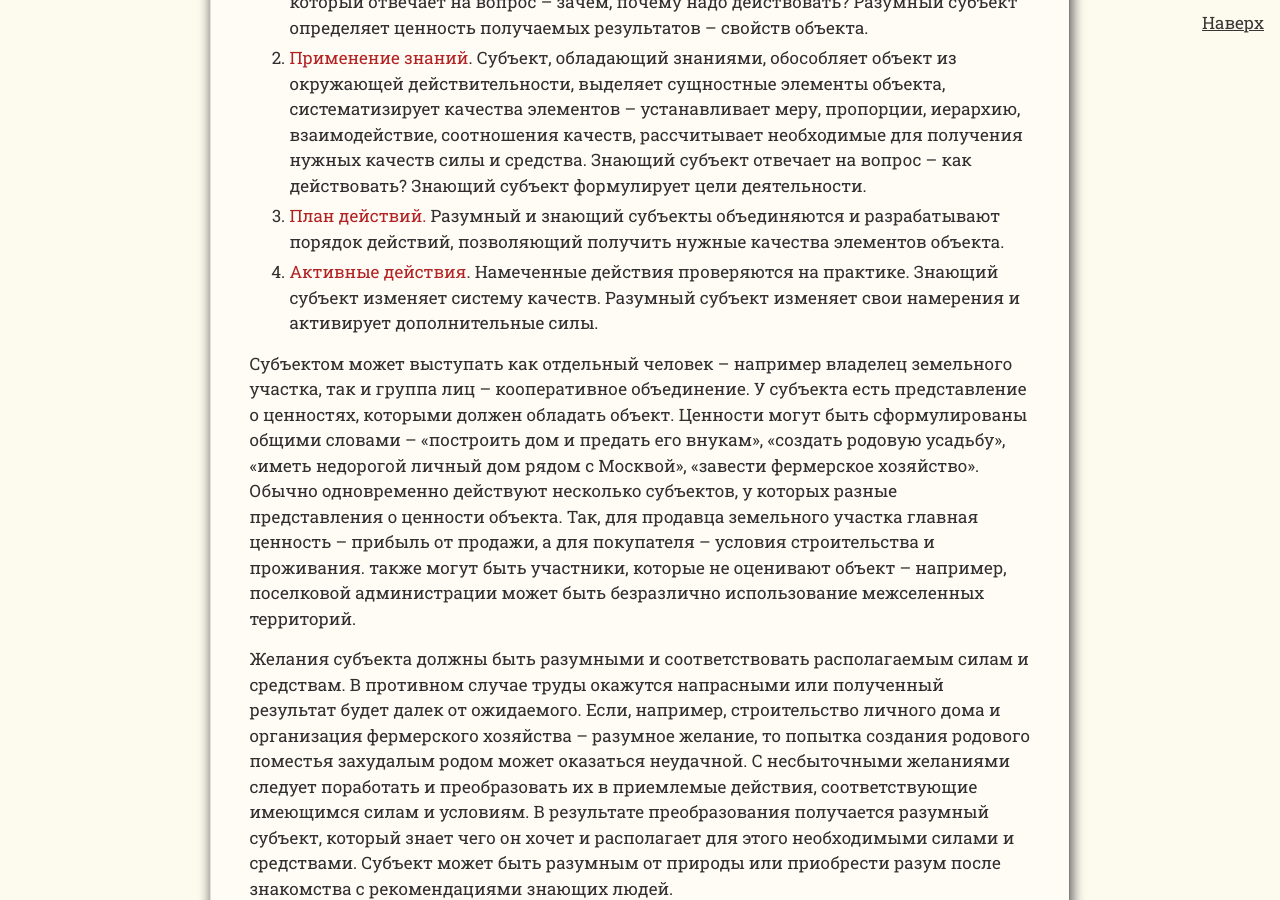
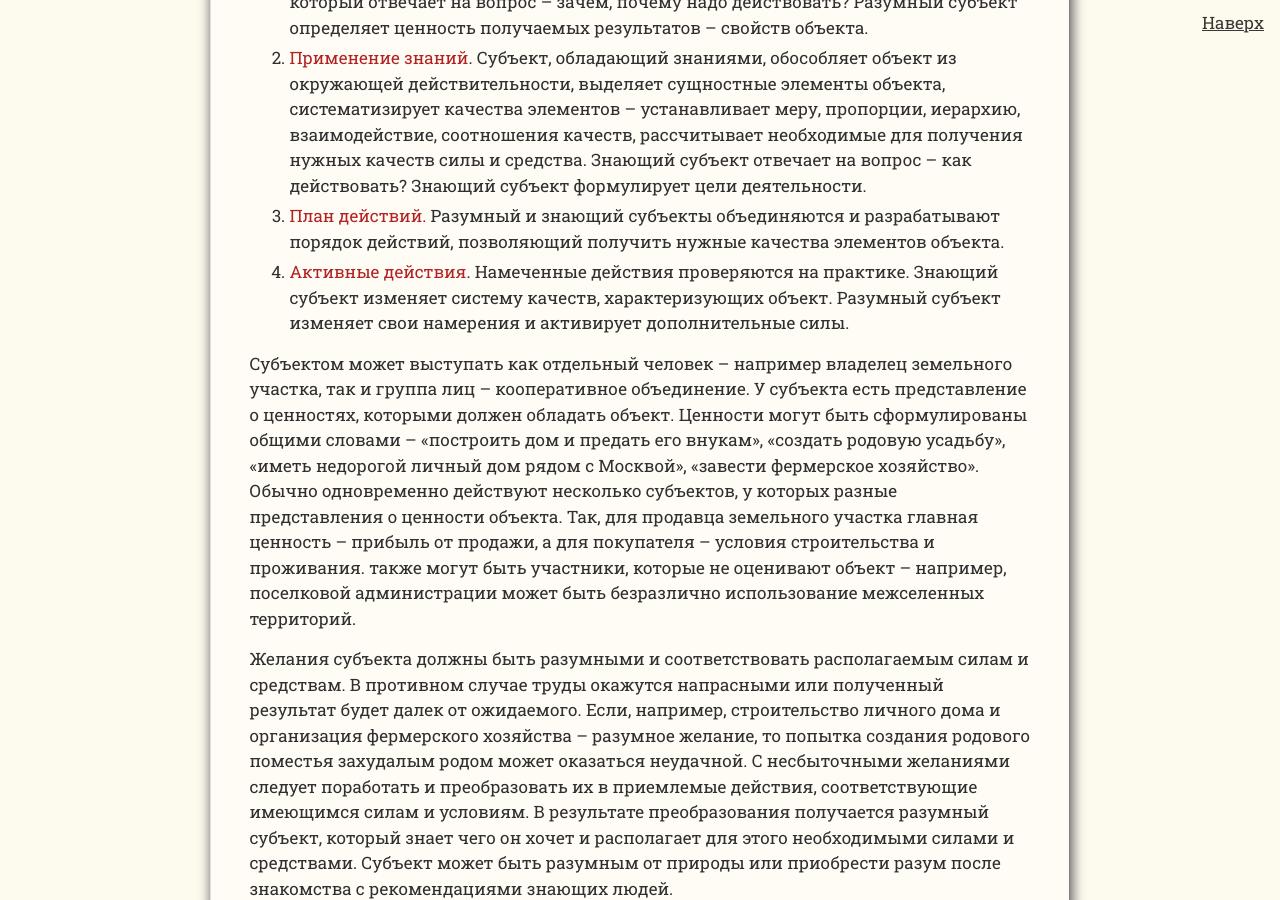
Before and after one commit to SergSi/land-use-art, a Jekyll site: the page built from _posts/2024-12-07-alhimia.md, in a window 1280 px wide and 900 px high, scrolled down 5363 px. Built offline with Jekyll 4.4.1, drawn with Linux system fonts in a browser that asks for light colours; some web fonts are replaced.

Commit message:
Update 2024-12-07-alhimia.md

```diff
--- a/_posts/2024-12-07-alhimia.md
+++ b/_posts/2024-12-07-alhimia.md
@@ -97,7 +97,7 @@ file-1="Алхимия.png" caption-1="Схема Великого алхими
 1. **Включение разума**. Выделение субъектов деятельности. Преобразование желаний субъектов в возможные действия, в результате чего появляется разумный субъект, который отвечает на вопрос – зачем, почему надо действовать? Разумный субъект определяет ценность получаемых результатов – свойств объекта.
 3. **Применение знаний**. Субъект, обладающий знаниями, обособляет объект из окружающей действительности, выделяет сущностные элементы объекта, систематизирует качества элементов – устанавливает меру, пропорции, иерархию, взаимодействие, соотношения качеств, рассчитывает необходимые для получения нужных качеств силы и средства. Знающий субъект отвечает на вопрос – как действовать? Знающий субъект формулирует цели деятельности.
 4. **План действий.** Разумный и знающий субъекты объединяются и разрабатывают порядок действий, позволяющий получить нужные качества элементов объекта.
-5. **Активные действия**. Намеченные действия проверяются на практике. Знающий субъект изменяет систему качеств. Разумный субъект изменяет свои намерения и активирует дополнительные силы.
+5. **Активные действия**. Намеченные действия проверяются на практике. Знающий субъект изменяет систему качеств, характеризующих объект. Разумный субъект изменяет свои намерения и активирует дополнительные силы.
 
 Субъектом может выступать как отдельный человек – например владелец земельного участка, так и группа лиц – кооперативное объединение. У субъекта есть представление о ценностях, которыми должен обладать объект. Ценности могут быть сформулированы общими словами – «построить дом и предать его внукам», «создать родовую усадьбу», «иметь недорогой личный дом рядом с Москвой», «завести фермерское хозяйство». Обычно одновременно действуют несколько субъектов, у которых разные представления о ценности объекта. Так, для продавца земельного участка главная ценность – прибыль от продажи, а для покупателя – условия строительства и проживания. также могут быть участники, которые не оценивают объект – например, поселковой администрации может быть безразлично использование межселенных территорий.
 
```
